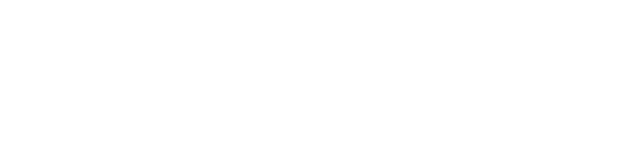
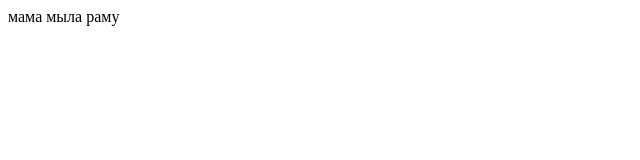
Before and after one commit to TW3NT1N/testMySQL, a plain HTML site: page index.html in a window 1280 px wide. Shown: the whole page, without its empty margins (0-640 px from the left). Drawn offline with Linux system fonts and the light colour scheme.

Commit message:
Create tag <p>

```diff
--- a/index.html
+++ b/index.html
@@ -3,5 +3,6 @@
     <head>
     </head>
     <body>
+        <p>мама мыла раму</p>
     </body>
 </html>
```
